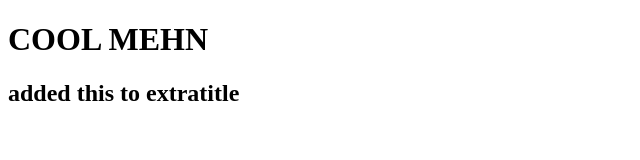
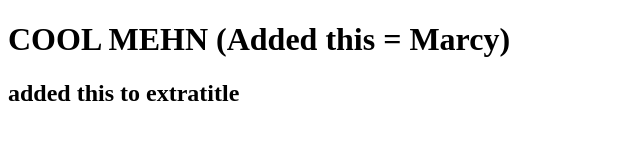
Before and after one commit to jmreguyal/backgroundgenerator, a plain HTML site: page index.html in a window 1280 px wide. Shown: the whole page, without its empty margins (0-640 px from the left). Drawn offline with Linux system fonts and the light colour scheme.

Commit message:
added my shit

```diff
--- a/index.html
+++ b/index.html
@@ -4,7 +4,7 @@
 	<title>Gradient Background</title>
 </head>
 <body>
-  <h1> COOL MEHN </h1>
+  <h1> COOL MEHN (Added this = Marcy) </h1>
   <h2> added this to extratitle </h2>
 </body>
 </html>
```
